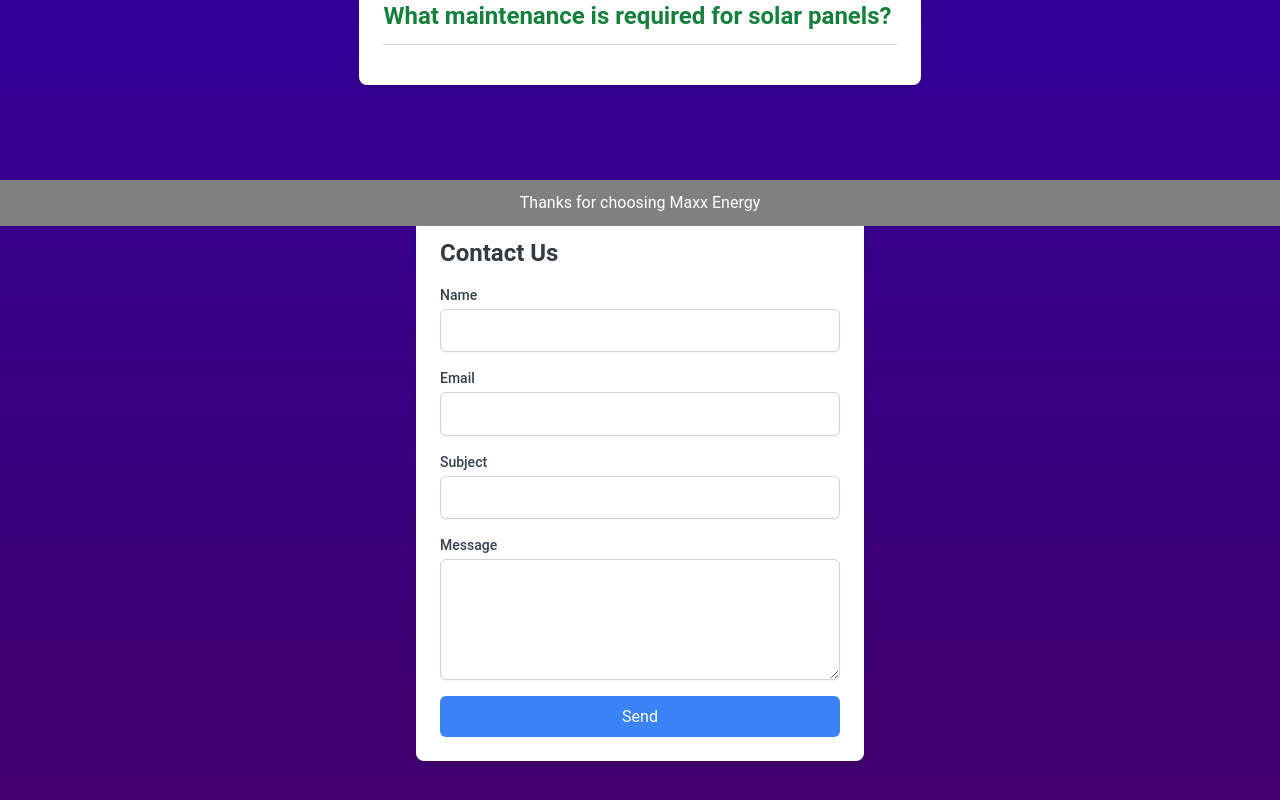
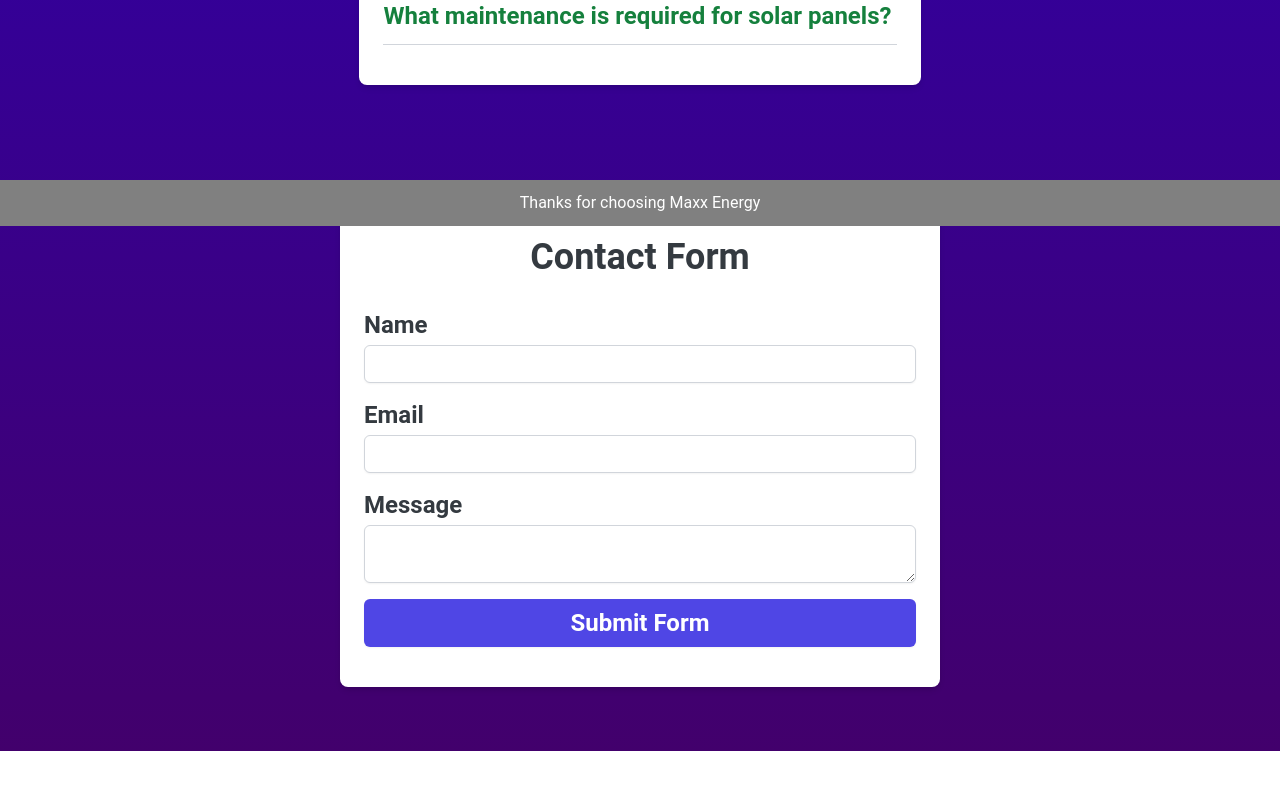
Before and after one commit to Maxx-Energy-Internship-Summer-24/solar-plant-website, a React (Create React App) app in the folder frontend/: page /FAQ in a window 1280 px wide. Shown: the part 574-1374 px from the top of the page. After the commit the page ends 1325 px from the top, so only its background shows below. Built offline with nearby package versions, Linux system fonts and the light colour scheme.

Commit message:
Added contact form

```diff
--- a/frontend/src/components/ContactForm.jsx
+++ b/frontend/src/components/ContactForm.jsx
@@ -1,122 +1,73 @@
 import React, { useState } from 'react';
 
 function ContactForm() {
-  const [formData, setFormData] = useState({
-    name: '',
-    email: '',
-    subject: '',
-    message: ''
+  const [result, setResult] = React.useState("");
+
+  const onSubmit = async (event) => {
+    event.preventDefault();
+    setResult("Sending....");
+    const formData = new FormData(event.target);
+
+    formData.append("access_key", "f49593df-07b7-4622-b3d9-9355eff6cf68");
+
+    const response = await fetch("https://api.web3forms.com/submit", {
+      method: "POST",
+      body: formData
     });
 
-  const [errors, setErrors] = useState({});
-  const [submitted, setSubmitted] = useState(false);
+    const data = await response.json();
 
-  const handleChange = (e) => {
-    const { name, value } = e.target;
-    setFormData({
-      ...formData,
-      [name]: value
-    });
-  };
-
-  const validateForm = () => {
-    const { name, email, subject, message } = formData;
-    const newErrors = {};
-    if (!name) newErrors.name = 'Name is required.';
-    if (!email) newErrors.email = 'Email is required.';
-    if (!subject) newErrors.subject = 'Subject is required.';
-    if (!message) newErrors.message = 'Message is required.';
-    // Simple email validation
-    if (email && !/\S+@\S+\.\S+/.test(email)) newErrors.email = 'Email is invalid.';
-    return newErrors;
-  };
-
-  const handleSubmit = (e) => {
-    e.preventDefault();
-    const validationErrors = validateForm();
-    if (Object.keys(validationErrors).length === 0) {
-      // Handle form submission, e.g., send to API
-      console.log('Form submitted', formData);
-      setSubmitted(true);
-      setFormData({
-        name: '',
-        email: '',
-        subject: '',
-        message: ''
-      });
+    if (data.success) {
+      setResult("Form Submitted Successfully");
+      event.target.reset();
     } else {
-      setErrors(validationErrors);
+      console.log("Error", data);
+      setResult(data.message);
     }
   };
-
   return (
-    <div className="contact-form-container w-[100vw] max-w-md mx-auto p-6 bg-white shadow-md rounded-lg">
-      <h2 className="text-2xl font-bold mb-4">Contact Us</h2>
-      {submitted && (
-        <div className="alert-success mb-4 p-4 bg-green-100 text-green-800 rounded">
-          Your message has been sent successfully!
-        </div>
-      )}
-      <form onSubmit={handleSubmit}>
-        <div className="mb-4">
-          <label htmlFor="name" className="block text-sm font-medium text-gray-700">Name</label>
+    <div class="w-[600px] mx-auto p-6 bg-white shadow-md rounded-lg">
+      <h1 className="text-4xl font-bold text-center mb-8">Contact Form</h1>
+  <form onSubmit={onSubmit} class="space-y-4">
+    <div>
+      <label for="name" class="block text-2xl font-semibold text-black-700">Name</label>
       <input
         type="text"
+        name="name"
         id="name"
-            name="name"
-            value={formData.name}
-            onChange={handleChange}
-            className="mt-1 block w-full px-3 py-2 border border-gray-300 rounded-md shadow-sm focus:outline-none focus:ring-1 focus:ring-blue-500"
+        required
+        class="mt-1 block w-full px-3 py-2 border border-gray-300 rounded-md shadow-sm focus:outline-none focus:ring-indigo-500 focus:border-indigo-500 sm:text-sm"
       />
-          {errors.name && <p className="text-red-500 text-xs mt-1">{errors.name}</p>}
     </div>
-
-        <div className="mb-4">
-          <label htmlFor="email" className="block text-sm font-medium text-gray-700">Email</label>
+    <div>
+      <label for="email" class="block text-2xl font-semibold text-black-700">Email</label>
       <input
         type="email"
+        name="email"
         id="email"
-            name="email"
-            value={formData.email}
-            onChange={handleChange}
-            className="mt-1 block w-full px-3 py-2 border border-gray-300 rounded-md shadow-sm focus:outline-none focus:ring-1 focus:ring-blue-500"
+        required
+        class="mt-1 block w-full px-3 py-2 border border-gray-300 rounded-md shadow-sm focus:outline-none focus:ring-indigo-500 focus:border-indigo-500 sm:text-sm"
       />
-          {errors.email && <p className="text-red-500 text-xs mt-1">{errors.email}</p>}
     </div>
-
-        <div className="mb-4">
-          <label htmlFor="subject" className="block text-sm font-medium text-gray-700">Subject</label>
-          <input
-            type="text"
-            id="subject"
-            name="subject"
-            value={formData.subject}
-            onChange={handleChange}
-            className="mt-1 block w-full px-3 py-2 border border-gray-300 rounded-md shadow-sm focus:outline-none focus:ring-1 focus:ring-blue-500"
-          />
-          {errors.subject && <p className="text-red-500 text-xs mt-1">{errors.subject}</p>}
+    <div>
+      <label for="message" class="block text-2xl font-semibold text-black-700">Message</label>
+      <textarea
+        name="message"
+        id="message"
+        required
+        class="mt-1 block w-full px-3 py-2 border border-gray-300 rounded-md shadow-sm focus:outline-none focus:ring-indigo-500 focus:border-indigo-500 sm:text-sm"
+      ></textarea>
     </div>
-
-        <div className="mb-4">
-          <label htmlFor="message" className="block text-sm font-medium text-gray-700">Message</label>
-          <textarea
-            id="message"
-            name="message"
-            value={formData.message}
-            onChange={handleChange}
-            rows="4"
-            className="mt-1 block w-full px-3 py-2 border border-gray-300 rounded-md shadow-sm focus:outline-none focus:ring-1 focus:ring-blue-500"
-          />
-          {errors.message && <p className="text-red-500 text-xs mt-1">{errors.message}</p>}
-        </div>
-
+    <div>
       <button
         type="submit"
-          className="w-full bg-blue-500 text-white py-2 px-4 rounded-md hover:bg-blue-600 focus:outline-none focus:ring-2 focus:ring-blue-500"
+        class="w-full px-4 py-2 bg-indigo-600 block text-2xl font-semibold text-white rounded-md shadow-sm hover:bg-indigo-700 focus:outline-none focus:ring-2 focus:ring-offset-2 focus:ring-indigo-500"
       >
-          Send
+        Submit Form
       </button>
+    </div>
   </form>
+  <span class="block mt-4 text-center text-green-600">{result}</span>
 </div>
   );
 }
```
Lines whose indentation alone changed are shown as unchanged.
